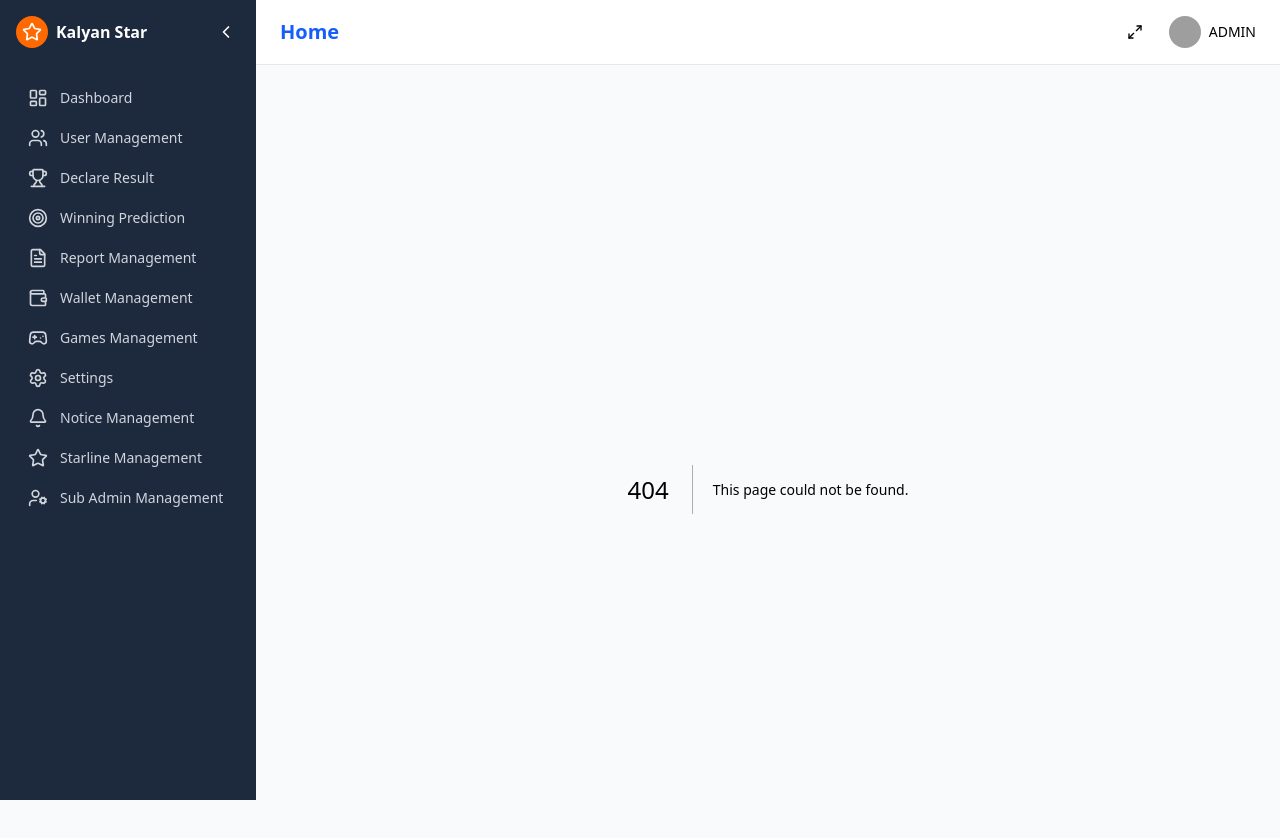
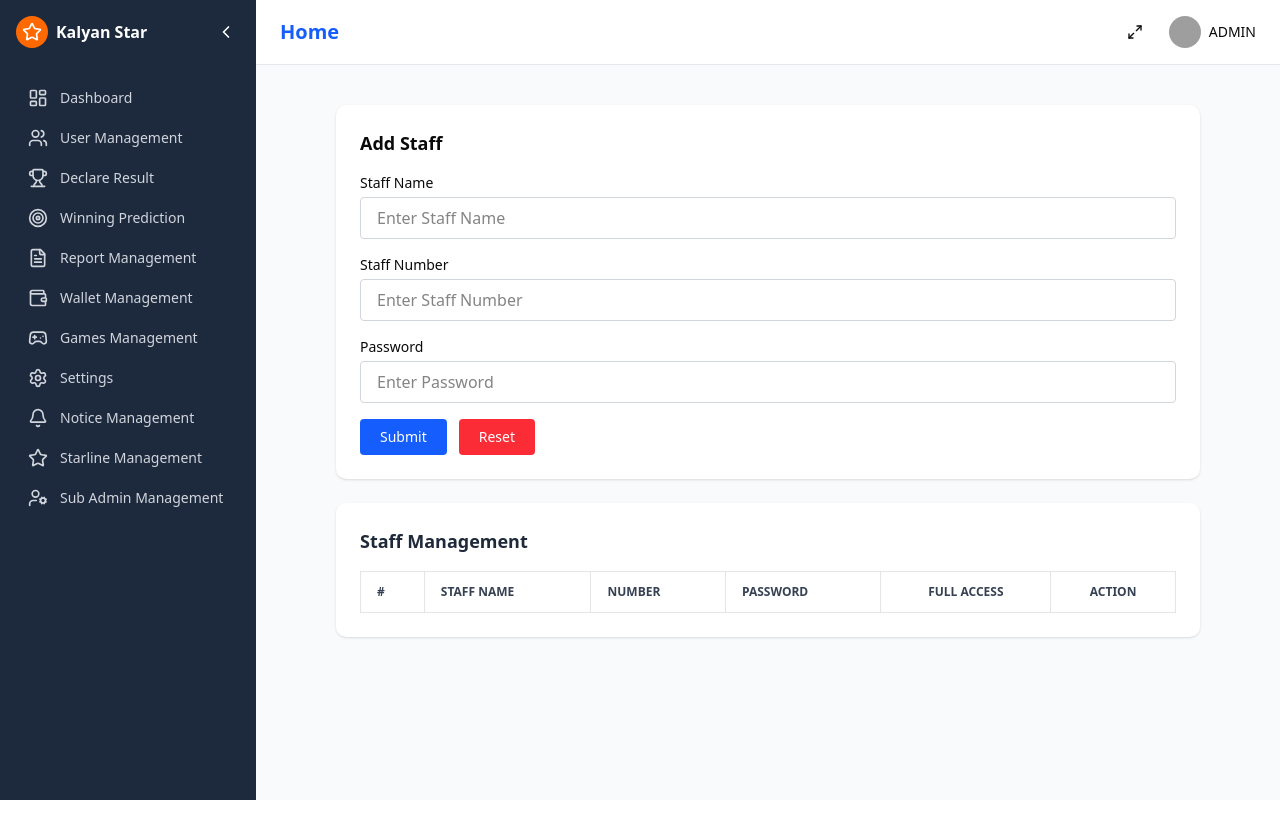
Before and after one commit to Bhanupratapsingh21/matka-App, a Next.js app in the folder admin_panel/: page /sub-admin in a window 1280 px wide. Before the commit this address had no page. Shown: the top 838 px of the page. After the commit the page ends 800 px from the top, so only its background shows below. Built offline with nearby package versions, Linux system fonts and the light colour scheme; grey boxes are pictures that could not be loaded.

Commit message:
sub-admin management page added

```diff
--- /dev/null
+++ b/admin_panel/src/app/declare-result/page.tsx
@@ -0,0 +1,7 @@
+const declareResults = () => {
+    return (<>
+        declare results page
+    </>)
+}
+
+export default declareResults;
--- /dev/null
+++ b/admin_panel/src/app/games/page.tsx
@@ -0,0 +1,6 @@
+const games = () => {
+    return (<>
+        games management page
+    </>)
+}
+export default games;
--- /dev/null
+++ b/admin_panel/src/app/notices/page.tsx
@@ -0,0 +1,8 @@
+const notices = () => {
+    return (<>
+
+        notices page
+    </>)
+}
+
+export default notices;
--- /dev/null
+++ b/admin_panel/src/app/reports/page.tsx
@@ -0,0 +1,7 @@
+const reports = () => {
+    return (<>
+        reports
+    </>)
+}
+
+export default reports;
--- /dev/null
+++ b/admin_panel/src/app/settings/page.tsx
@@ -0,0 +1,6 @@
+const setting = () => {
+    return (<>
+        settings</>)
+}
+
+export default setting;
--- /dev/null
+++ b/admin_panel/src/app/starline/page.tsx
@@ -0,0 +1,5 @@
+const startline = () => {
+    return (<>starline</>)
+}
+
+export default startline;
--- /dev/null
+++ b/admin_panel/src/app/sub-admin/page.tsx
@@ -0,0 +1,146 @@
+"use client";
+
+import { useState } from "react";
+
+type Staff = {
+    id: number;
+    name: string;
+    number: string;
+    password: string;
+    fullAccess: boolean;
+};
+
+export default function SubAdminPage() {
+    const [staffList, setStaffList] = useState<Staff[]>([]);
+    const [formData, setFormData] = useState({
+        name: "",
+        number: "",
+        password: "",
+    });
+
+    const handleSubmit = () => {
+        if (!formData.name || !formData.number || !formData.password) return;
+
+        const newStaff: Staff = {
+            id: staffList.length + 1,
+            name: formData.name,
+            number: formData.number,
+            password: formData.password,
+            fullAccess: false,
+        };
+
+        setStaffList([...staffList, newStaff]);
+        setFormData({ name: "", number: "", password: "" });
+    };
+
+    const handleReset = () => {
+        setFormData({ name: "", number: "", password: "" });
+    };
+
+    const handleDelete = (id: number) => {
+        setStaffList(staffList.filter((staff) => staff.id !== id));
+    };
+
+    return (
+        <div className="p-4 space-y-6 max-w-4xl mx-auto">
+            {/* Add Staff Form */}
+            <div className="bg-white rounded-lg shadow-sm p-6 space-y-4">
+                <h2 className="text-lg font-semibold">Add Staff</h2>
+
+                <div>
+                    <label className="block mb-1 text-sm font-medium">Staff Name</label>
+                    <input
+                        type="text"
+                        placeholder="Enter Staff Name"
+                        className="w-full border border-gray-300 rounded px-4 py-2 outline-none"
+                        value={formData.name}
+                        onChange={(e) => setFormData({ ...formData, name: e.target.value })}
+                    />
+                </div>
+
+                <div>
+                    <label className="block mb-1 text-sm font-medium">Staff Number</label>
+                    <input
+                        type="text"
+                        placeholder="Enter Staff Number"
+                        className="w-full border border-gray-300 rounded px-4 py-2 outline-none"
+                        value={formData.number}
+                        onChange={(e) => setFormData({ ...formData, number: e.target.value })}
+                    />
+                </div>
+
+                <div>
+                    <label className="block mb-1 text-sm font-medium">Password</label>
+                    <input
+                        type="password"
+                        placeholder="Enter Password"
+                        className="w-full border border-gray-300 rounded px-4 py-2 outline-none"
+                        value={formData.password}
+                        onChange={(e) => setFormData({ ...formData, password: e.target.value })}
+                    />
+                </div>
+
+                <div className="flex gap-3">
+                    <button
+                        onClick={handleSubmit}
+                        className="bg-blue-600 text-white px-5 py-2 rounded hover:bg-blue-700 text-sm"
+                    >
+                        Submit
+                    </button>
+                    <button
+                        onClick={handleReset}
+                        className="bg-red-500 text-white px-5 py-2 rounded hover:bg-red-600 text-sm"
+                    >
+                        Reset
+                    </button>
+                </div>
+            </div>
+
+            {/* Staff Management Table */}
+            <div className="bg-white rounded-lg shadow-sm p-6 overflow-x-auto">
+                <h2 className="text-lg font-semibold mb-4 text-gray-800">Staff Management</h2>
+                <table className="w-full text-sm text-left border border-gray-300 bg-white rounded-md">
+                    <thead className=" text-gray-700 uppercase text-xs">
+                        <tr>
+                            <th className="px-4 py-3 border">#</th>
+                            <th className="px-4 py-3 border">Staff Name</th>
+                            <th className="px-4 py-3 border">Number</th>
+                            <th className="px-4 py-3 border">Password</th>
+                            <th className="px-4 py-3 border text-center">Full Access</th>
+                            <th className="px-4 py-3 border text-center">Action</th>
+                        </tr>
+                    </thead>
+                    <tbody>
+                        {staffList.map((staff) => (
+                            <tr key={staff.id} className="bg-gray-50 hover:bg-white text-gray-700">
+                                <td className="px-4 py-2 border">{staff.id}</td>
+                                <td className="px-4 py-2 border">{staff.name}</td>
+                                <td className="px-4 py-2 border">{staff.number}</td>
+                                <td className="px-4 py-2 border">{staff.password}</td>
+                                <td className="px-4 py-2 border text-center">
+                                    <input
+                                        type="checkbox"
+                                        defaultChecked={staff.fullAccess}
+                                        className="w-4 h-4 text-blue-600 border-gray-300 rounded focus:ring-blue-500"
+                                    />
+                                </td>
+                                <td className="px-4 py-2 border text-center space-x-2">
+                                    <span className="text-red-600 border border-red-300 text-xs px-2 py-1 rounded-md ">
+                                        Inactive
+                                    </span>
+                                    <button
+                                        className="text-blue-600 border border-blue-300 text-xs px-2 py-1 rounded-md "
+                                    >
+                                        Delete
+                                    </button>
+                                </td>
+                            </tr>
+                        ))}
+
+                    </tbody>
+                </table>
+            </div>
+
+        </div>
+    );
+}
--- /dev/null
+++ b/admin_panel/src/app/wallet/page.tsx
@@ -0,0 +1,6 @@
+const wallet = () => {
+    return (<>
+        wallet</>)
+}
+
+export default wallet;
--- /dev/null
+++ b/admin_panel/src/app/winnig-prediction/page.tsx
@@ -0,0 +1,5 @@
+const winning = () => {
+    return (<>
+        winning</>)
+}
+export default winning;
```
Also changed, not shown: admin_panel/src/components/Sidebar.tsx (+4 -6 lines).
